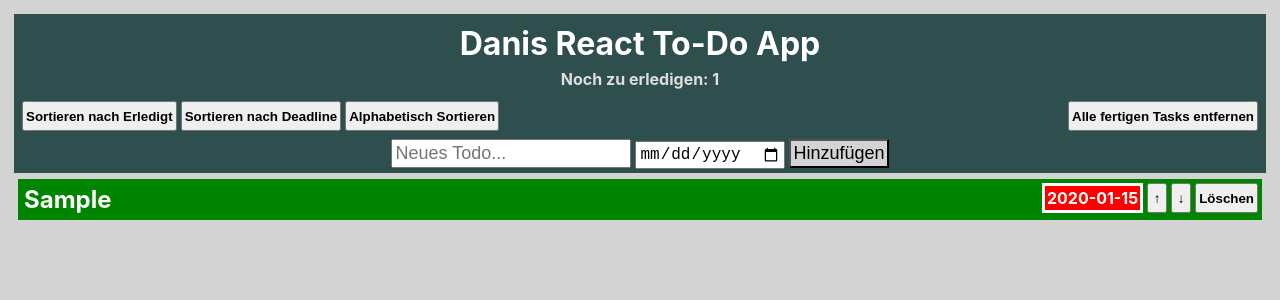
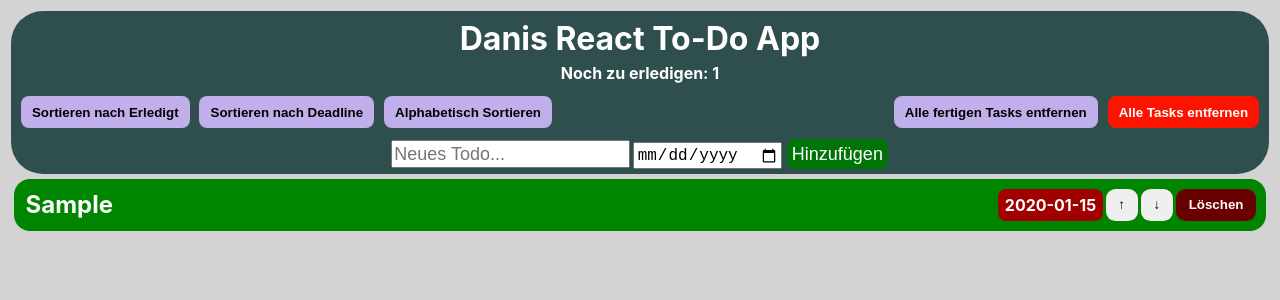
Before and after one commit to TGBox/todoapp, a React (Create React App) app: page / in a window 1280 px wide. Both pictures are taken after typing "Sample", "2020-01-15" into the empty fields and a click on the input "Hinzufügen". Shown: the top 300 px of the page. Built offline with nearby package versions, Linux system fonts and the light colour scheme.

Commit message:
CSS Styling changes.

```diff
--- a/src/App.css
+++ b/src/App.css
@@ -1,19 +1,13 @@
-h1 {
-  margin: 2px;
-  padding: 2px;
+h1, h4 {
+  margin: 0.1rem;
+  padding: 0.1rem;
 }
 
 h2 {
   float: left;
-  padding: 2px;
-  margin: 2px;
+  padding: 0.1rem;
+  margin: 0.1rem;
   cursor: pointer;
-}
-
-h4 {
-  color:rgb(222, 222, 222);
-  margin: 2px;
-  padding: 2px;
 }
 
 body {
@@ -22,77 +16,122 @@ body {
 
 div {
   display: flow-root;
-  margin: 2px;
-  padding: 2px;
+  margin: 0.1rem;
+  padding: 0.1rem;
 }
 
 button {
   font-weight: bold;
   vertical-align: middle;
-  padding: 2px;
-  margin: 2px;
+  padding: 0.2rem;
+  margin: 0.2rem;
   float: inline-end;
   cursor: pointer;
+  border-radius: 0.6rem;
 }
 
 #closed {
   background-color: rgb(160, 0, 0);
   color: rgb(182, 182, 182);
+  border-radius: 1rem;
+  padding: 0.5rem;
 }
 
 #open {
   background-color: rgb(0, 133, 0);
   color: white;
+  border-radius: 1rem;
+  padding: 0.5rem;
 }
 
 #head {
   text-align: center;
   background-color: darkslategray;
   color: white;
+  border-radius: 2rem;
 }
 
 input {
   font-size: large;
-  margin: 2px;
-  padding: 2px;
+  margin: 0.1rem;
+  padding: 0.1rem;
   display: flexbox;
 }
 
 input[type=submit] {
   font-size: large;
-  background-color: lightgray;
+  background-color: rgb(0, 116, 6);
+  color: white;
+  border:none;
   cursor: pointer;
+  border-radius: 0.5rem;
+  padding: 0.3rem;
+  margin: 0.2rem;
 }
 
 #removeDone {
-  height: 30px;
+  height: 2rem;
   float: right;
+  background-color: rgb(193, 175, 236);
+  border-radius: 0.5rem;
+  padding: 0.7rem;
+  margin: 0.3rem;
+  line-height: 0.7rem;
+  border: none;
+}
+
+#removeAll {
+  height: 2rem;
+  float: right;
+  background-color: rgb(251, 21, 0);
+  color:white;
+  border-radius: 0.5rem;
+  padding: 0.7rem;
+  margin: 0.3rem;
+  line-height: 0.7rem;
+  border: none;
 }
 
 #sortDone, #sortDate, #sortName {
-  height: 30px;
+  height: 2rem;
   float: left;
+  background-color: rgb(193, 175, 236);
+  border-radius: 0.5rem;
+  padding: 0.7rem;
+  margin: 0.3rem;
+  line-height: 0.7rem;
+  border: none;
 }
 
 #up, #down {
-  margin: 2px;
-  padding: 2px;
-  width: 20px;
-  height: 30px;
+  margin: 0.1rem;
+  padding: 0.1rem;
+  width: 2rem;
+  height: 2rem;
+  border: none;
 }
 
 #del {
-  height: 30px;
+  height: 2rem;
+  width: 5rem;
+  margin: 0.1rem;
+  padding: 0.1rem;
+  background-color: rgb(105, 0, 0);
+  color: white;
+  border: none;
 }
 
 #deadlineDue {
   font-weight: bold;
   float: right;
-  border-style: solid;
-  background-color: red;
+  border-style: none;
+  border-radius: 0.5rem;
+  background-color: rgb(160, 0, 0);
+  padding: 0.4rem;
 }
 
 #deadlineOpen {
   font-weight: bold;
   float: right;
+  padding: 0.4rem;
 }
--- a/src/components/TodoList.js
+++ b/src/components/TodoList.js
@@ -220,6 +220,18 @@ export const TodoList = () => {
 		setTodos(justUnfinishedTodos);
 	};
 
+	// Will get triggered when all tasks should be removed. Prompts user to confirm his choice.
+	const removeAllTasks = () => {
+		if(openCount !== 0) {
+			if(window.confirm("Wollen Sie wirklich alle Tasks entfernen?\nEs befinden sich noch " + openCount +
+				" unerledigte Tasks in der Liste.\n\nAktion kann nicht rückgängig gemacht werden!")) {
+				setTodos([]);
+			}
+		} else {
+			alert("Keine Tasks zum Löschen vorhanden!");
+		}
+	};
+
 	// React specific way to perform side effects in react components.
 	useEffect(() => {
 
@@ -248,6 +260,10 @@ export const TodoList = () => {
 					<h4>{openCount !== 0 ? "Noch zu erledigen: " + openCount : "Keine offenen Tasks mehr!"}</h4>
 				</div>
 				<div id="metaButtons">
+					<button
+						id="removeAll"
+						onClick={removeAllTasks}
+					>Alle Tasks entfernen</button>
 					<button
 						id="removeDone"
 						onClick={removeFinishedTasks}
```
